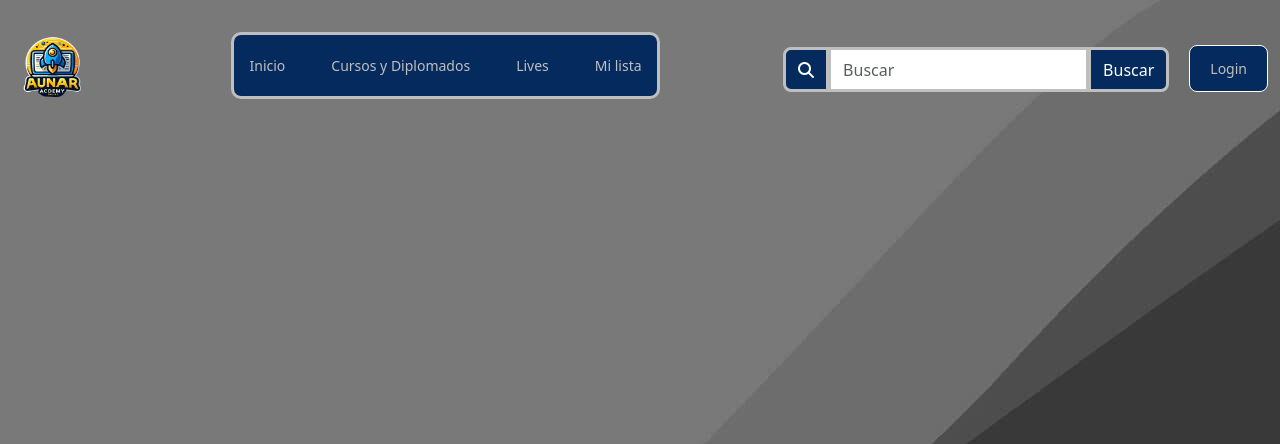
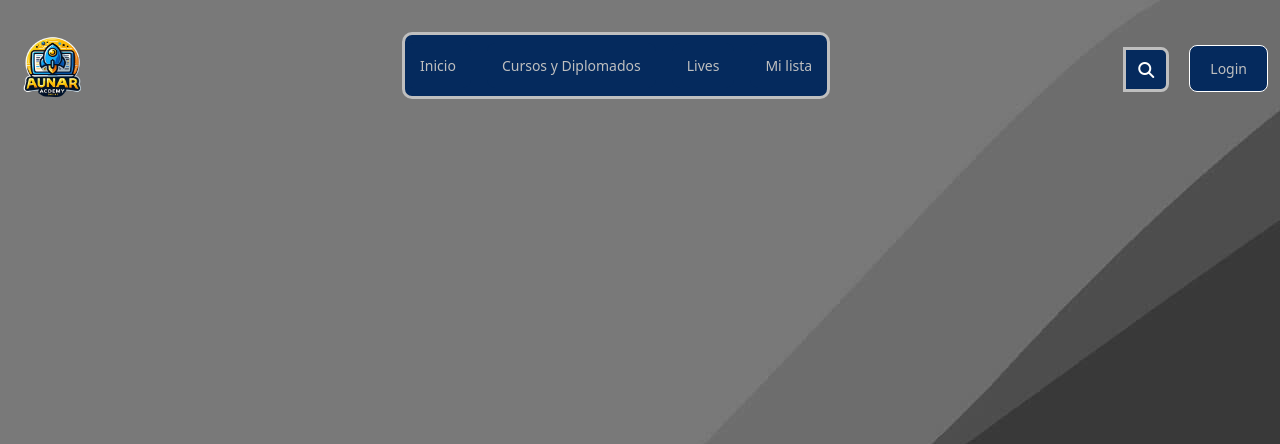
Before and after one commit to Z-E-R-O-X/CLAY, a PHP site: page /CLAY/ in a window 1280 px wide; the page is wider, and only the part inside the window is pictured. Shown: the top 444 px of that part. Run offline with PHP 8.4, Linux system fonts and the light colour scheme; some libraries are stand-ins or nearby versions.

Commit message:
Cambios del el buscador

```diff
--- a/Views/plantilla.php
+++ b/Views/plantilla.php
@@ -39,12 +39,11 @@
 
                     <div class="container_bus_lon d-flex justify-content-between">
                         <form class="container_buscador input-group flex-nowrap" role="search">
-                            <span class="input-group-text" id="addon-wrapping"><i class="fa-solid fa-magnifying-glass icon icon1" style="color: #FFFFFF;"></i></span>
-                            <input class="form-control" type="search" placeholder="Buscar" aria-label="Buscar"
-                                aria-describedby="addon-wrapping">
-                            <button class="btn" type="submit">Buscar</button>
+                            <input id="inputBuscar" class="form-control" type="search" placeholder="Buscar"
+                                aria-label="Buscar" aria-describedby="addon-wrapping" style="display: none;">
+                            <span id="iconoBuscar" class="input-group-text"><i
+                                    class="fa-solid fa-magnifying-glass icon icon1" style="color: #FFFFFF;"></i></span>
                         </form>
-
                         <div class="login-container m2">
                             <button class="login-button" onclick="button_login('<?= SERVERURL ?>login/')">Login</button>
                         </div>
```
